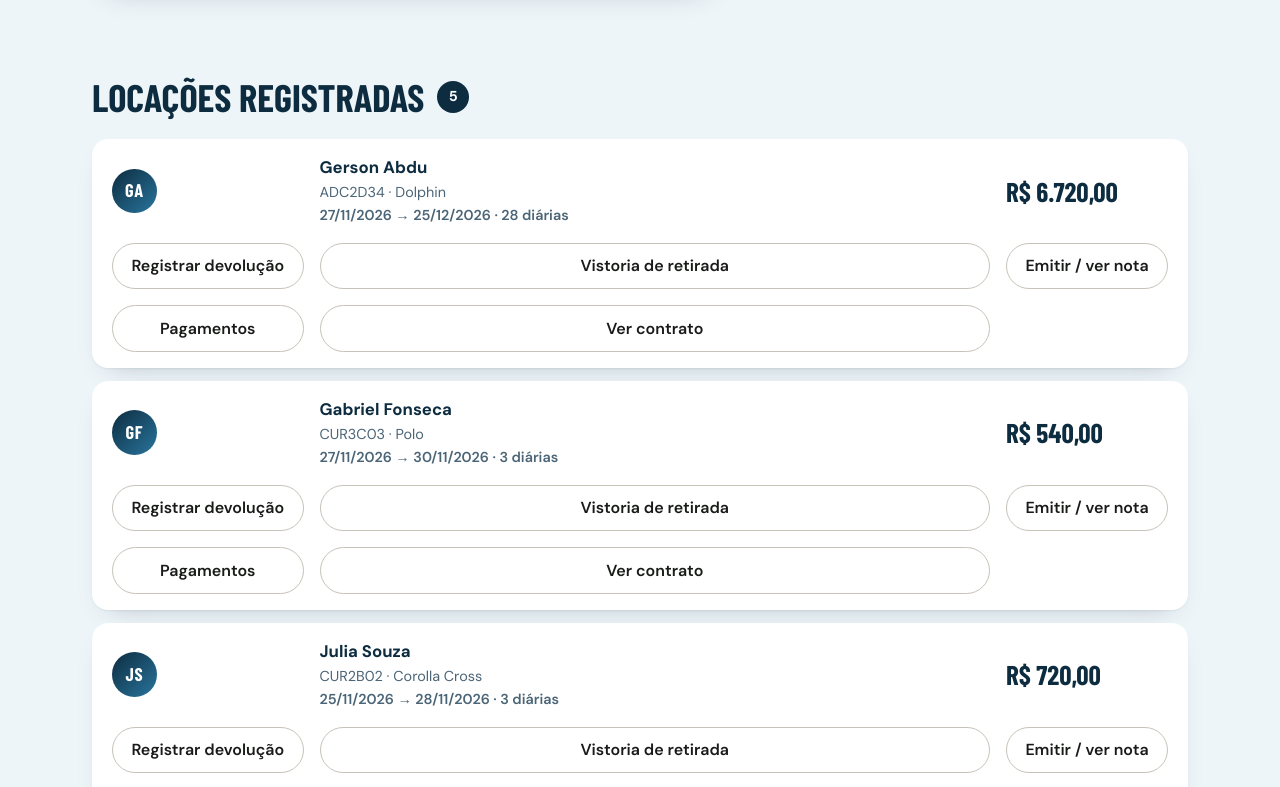
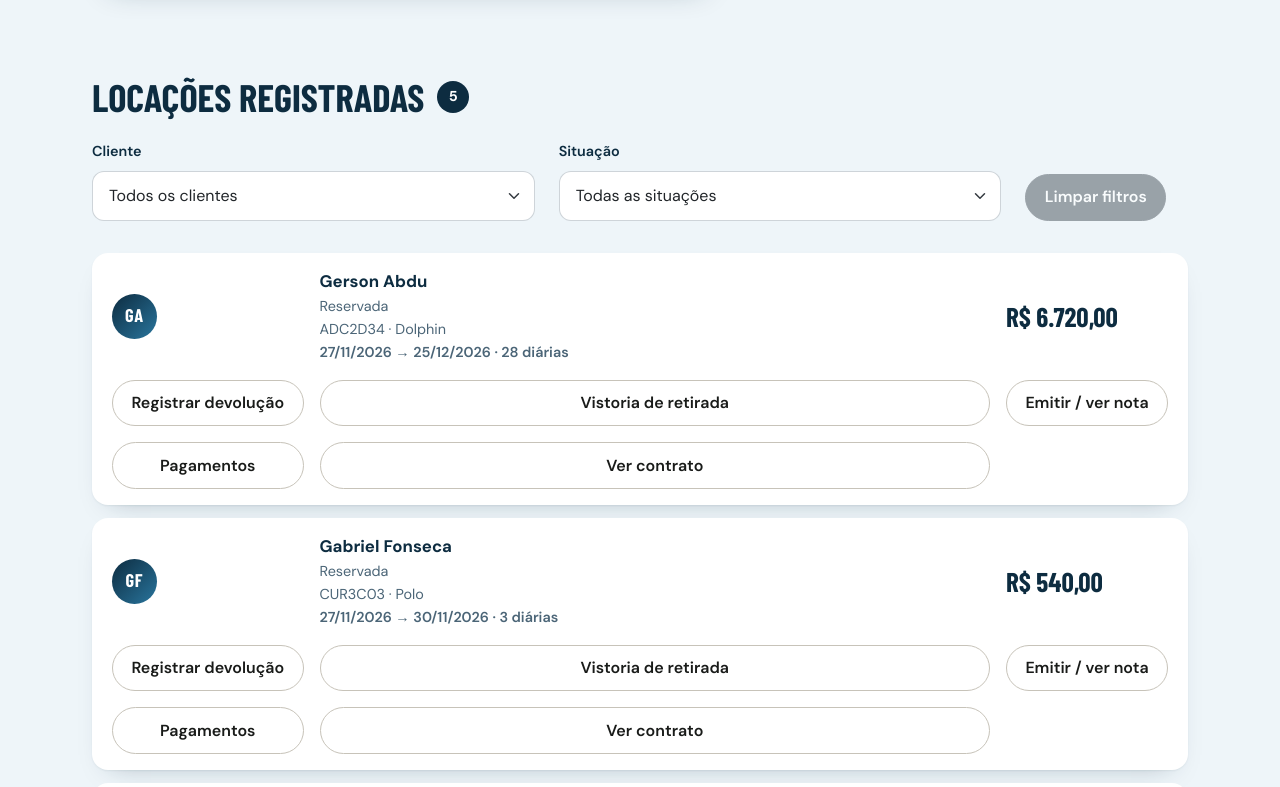
Before and after one commit to Hitalozz/Sistema-de-Locacao-de-Veiculos, a React (Vite) app: page /locacoes in a window 1280 px wide. Shown: the part 1000-1787 px from the top of the page. Built offline with nearby package versions, Linux system fonts and the light colour scheme; data requests are answered from the project's data file; a web font is replaced by a local one.

Commit message:
feat: filtra locações por cliente e situação

```diff
--- a/src/components/Select.tsx
+++ b/src/components/Select.tsx
@@ -1,16 +1,17 @@
 interface SelectProps {
+  vazio?: string
   label: string
   name: string
   value: string
   options: {value: string; label: string}[]
   onChange: (value: string) => void
 }
-export function Select({label,name,value,options,onChange}: SelectProps) {
+export function Select({label,name,value,options,onChange,vazio}: SelectProps) {
   return <div className="mb-3">
     <label className="form-label" htmlFor={name}>{label}</label>
-    <select className="form-select" id={name} name={name} value={value} required
+    <select className="form-select" id={name} name={name} value={value} required={!vazio}
       onChange={event => onChange(event.target.value)}>
-      <option value="">Selecione</option>
+      <option value="">{vazio ?? 'Selecione'}</option>
       {options.map(item => <option key={item.value} value={item.value}>{item.label}</option>)}
     </select>
   </div>
--- a/src/pages/locacoes/Locacoes.tsx
+++ b/src/pages/locacoes/Locacoes.tsx
@@ -1,3 +1,4 @@
+import { saldoRestante } from '../../service/pagamentoService'
 import { NotaDaLocacao } from './NotaDaLocacao'
 import { Pagamentos } from './Pagamentos'
 import { VistoriaRetirada } from './VistoriaRetirada'
@@ -253,7 +254,22 @@ function NovaLocacao({ dados, onReservada, atualizar }: NovaLocacaoProps) {
     veiculo && pedido.retirada && pedido.devolucaoPrevista && total === undefined,
   )
 
-  const lista = [...dados.locacoes].reverse()
+  const [clienteFiltro, setClienteFiltro] = useState('')
+  const [situacaoFiltro, setSituacaoFiltro] = useState('')
+  const lista = [...dados.locacoes].reverse().map(locacao => {
+    const vistorias = dados.vistorias.filter(v => v.locacaoId === locacao.id)
+    let situacao = 'Reservada'
+    if (locacao.status === 'cancelada') {
+      situacao = 'Cancelada'
+    } else if (vistorias.some(v => v.tipo === 'devolucao')) {
+      const pagamentos = dados.pagamentos.filter(p => p.locacaoId === locacao.id)
+      situacao = saldoRestante(locacao.valorPrevisto, pagamentos) <= 0 ? 'Concluída' : 'Aguardando pagamento'
+    } else if (vistorias.some(v => v.tipo === 'retirada')) {
+      situacao = 'Em andamento'
+    }
+    return {locacao, situacao}
+  }).filter(({locacao, situacao}) =>
+    (!clienteFiltro || locacao.clienteId === clienteFiltro) && (!situacaoFiltro || situacao === situacaoFiltro))
 
   /* ---- Ações ---- */
 
@@ -549,7 +565,15 @@ function NovaLocacao({ dados, onReservada, atualizar }: NovaLocacaoProps) {
             <span className="lf-contador">{lista.length}</span>
           </div>
 
-          {lista.length === 0 ? (
+          <div className="row align-items-end mb-3">
+            <div className="col-md-5"><Select name="filtro-cliente" label="Cliente" value={clienteFiltro} onChange={setClienteFiltro}
+              options={opcoesClientes} vazio="Todos os clientes"/></div>
+            <div className="col-md-5"><Select name="filtro-situacao" label="Situação" value={situacaoFiltro} onChange={setSituacaoFiltro}
+              options={['Reservada','Em andamento','Aguardando pagamento','Concluída','Cancelada'].map(label => ({label,value:label}))} vazio="Todas as situações"/></div>
+            <div className="col-md-2 mb-3"><Button label="Limpar filtros" variant="secondary" disabled={!clienteFiltro && !situacaoFiltro}
+              onClick={() => {setClienteFiltro(''); setSituacaoFiltro('')}}/></div>
+          </div>
+          {lista.length === 0 && dados.locacoes.length > 0 ? <p role="status">Nenhuma locação corresponde aos filtros.</p> : lista.length === 0 ? (
             <div className="lf-vazio">
               <IconeCarro />
               <p>Nenhuma locação registrada ainda.</p>
@@ -557,7 +581,7 @@ function NovaLocacao({ dados, onReservada, atualizar }: NovaLocacaoProps) {
             </div>
           ) : (
             <ul className="lf-itens">
-              {lista.map((l) => {
+              {lista.map(({locacao:l, situacao}) => {
                 const cliente = dados.clientes.find((c) => c.id === l.clienteId)?.nome ?? 'Cliente removido'
                 const calculo = calcular(
                   {
@@ -579,7 +603,7 @@ function NovaLocacao({ dados, onReservada, atualizar }: NovaLocacaoProps) {
                     </span>
 
                     <div className="lf-item-info">
-                      <strong>{cliente}</strong>
+                      <strong>{cliente}</strong><span>{situacao}</span>
                       <span>
                         {placa}
                         {nomeModelo ? ` · ${nomeModelo}` : ''}
```
